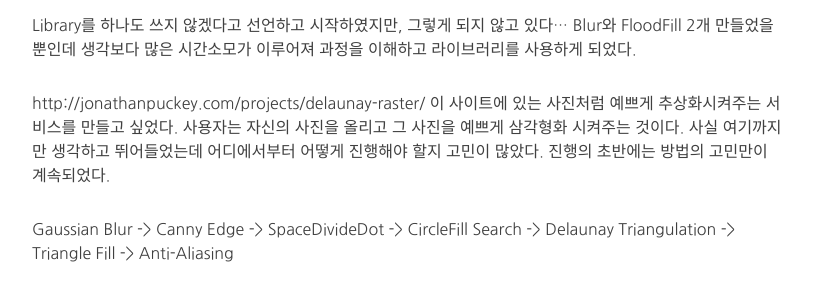
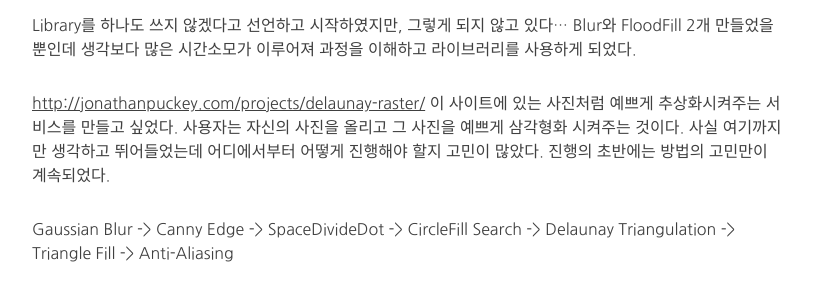
Before and after one commit to deplax/step, a Jekyll site: the page built from _posts/2015-08-18-Triangle.markdown, in a window 1280 px wide and 900 px high, scrolled down 889 px. Shown: the part 165-462 px from the top of the window, without its empty margins (233-1046 px from the left). Built offline with Jekyll 4.4.1, drawn with Linux system fonts in a browser that asks for light colours; nearby versions of some CDN libraries; some web fonts are replaced; some of the changed lines change nothing that is shown.

Commit message:
add link

```diff
--- a/_posts/2015-08-18-Triangle.markdown
+++ b/_posts/2015-08-18-Triangle.markdown
@@ -27,7 +27,7 @@ header-img: "img/bg-01.jpg"
 
 Library를 하나도 쓰지 않겠다고 선언하고 시작하였지만, 그렇게 되지 않고 있다... Blur와 FloodFill 2개 만들었을 뿐인데 생각보다 많은 시간소모가 이루어져 과정을 이해하고 라이브러리를 사용하게 되었다.
 
-http://jonathanpuckey.com/projects/delaunay-raster/ 이 사이트에 있는 사진처럼 예쁘게 추상화시켜주는 서비스를 만들고 싶었다. 사용자는 자신의 사진을 올리고 그 사진을 예쁘게 삼각형화 시켜주는 것이다. 사실 여기까지만 생각하고 뛰어들었는데 어디에서부터 어떻게 진행해야 할지 고민이 많았다. 진행의 초반에는 방법의 고민만이 계속되었다.
+[http://jonathanpuckey.com/projects/delaunay-raster/](http://jonathanpuckey.com/projects/delaunay-raster/) 이 사이트에 있는 사진처럼 예쁘게 추상화시켜주는 서비스를 만들고 싶었다. 사용자는 자신의 사진을 올리고 그 사진을 예쁘게 삼각형화 시켜주는 것이다. 사실 여기까지만 생각하고 뛰어들었는데 어디에서부터 어떻게 진행해야 할지 고민이 많았다. 진행의 초반에는 방법의 고민만이 계속되었다.
 
 Gaussian Blur -> Canny Edge -> SpaceDivideDot -> CircleFill Search -> Delaunay Triangulation -> Triangle Fill -> Anti-Aliasing
 
```
